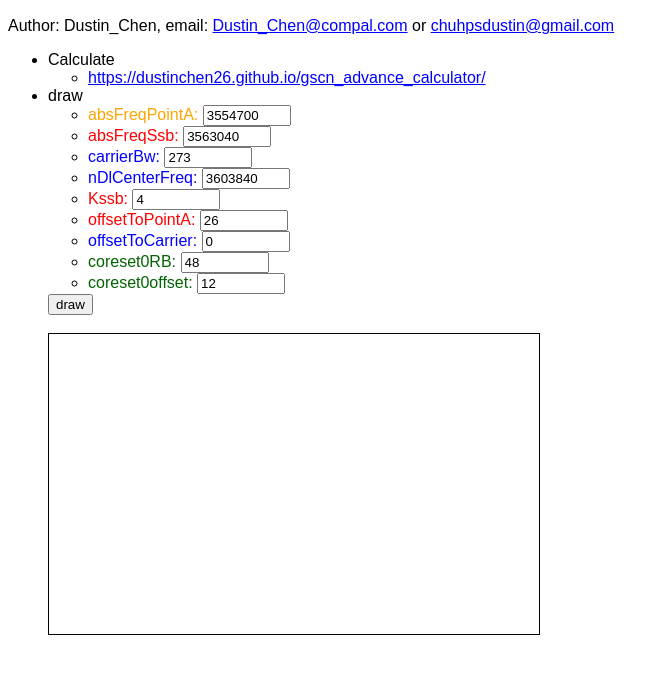
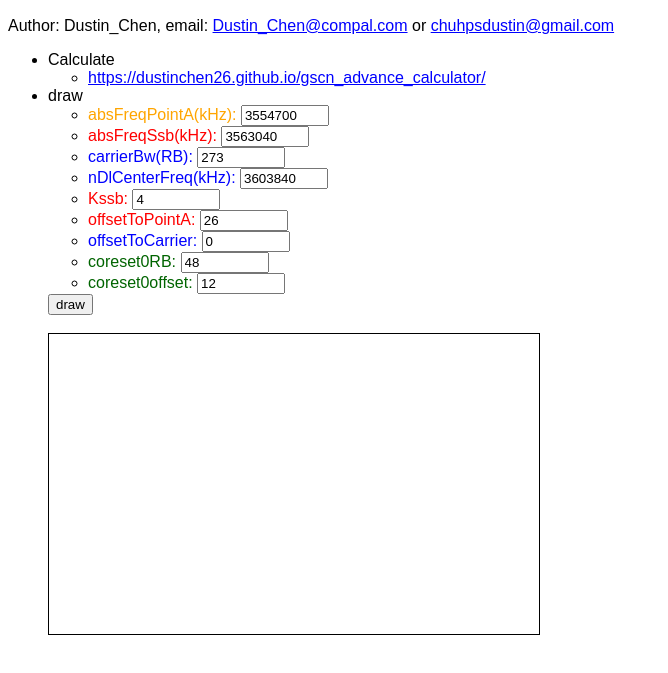
Before and after one commit to dustinchen26/gscn_draw, a plain HTML site: page index.html in a window 1280 px wide. Shown: the part 51-724 px from the top of the page, without its empty margins (0-668 px from the left). Drawn offline with Linux system fonts and the light colour scheme.

Commit message:
add the unit

```diff
--- a/index.html
+++ b/index.html
@@ -76,16 +76,16 @@
             <li> draw
                 <ul>
                     <li>
-                        <label class="label-orange" for="absFreqPointA">absFreqPointA:</label>
+                        <label class="label-orange" for="absFreqPointA">absFreqPointA(kHz):</label>
                         <input type="number" id="absFreqPointA" placeholder="輸入 absFreqPointA" value="3554700">
                     </li>
-                    <li><label class="label-red" for="absFreqSsb">absFreqSsb:</label>
+                    <li><label class="label-red" for="absFreqSsb">absFreqSsb(kHz):</label>
                         <input type="number" id="absFreqSsb" placeholder="輸入 absFreqSsb" value="3563040">
                     </li>
-                    <li><label class="label-blue" for="carrierBw">carrierBw:</label>
+                    <li><label class="label-blue" for="carrierBw">carrierBw(RB):</label>
                         <input type="number" id="carrierBw" placeholder="輸入 carrierBw" value="273">
                     </li>
-                    <li><label class="label-blue" for="nDlCenterFreq">nDlCenterFreq:</label>
+                    <li><label class="label-blue" for="nDlCenterFreq">nDlCenterFreq(kHz):</label>
                         <input type="number" id="nDlCenterFreq" placeholder="輸入 nDlCenterFreq" value="3603840">
                     </li>
                     <li><label class="label-red" for="Kssb">Kssb:</label>
```
